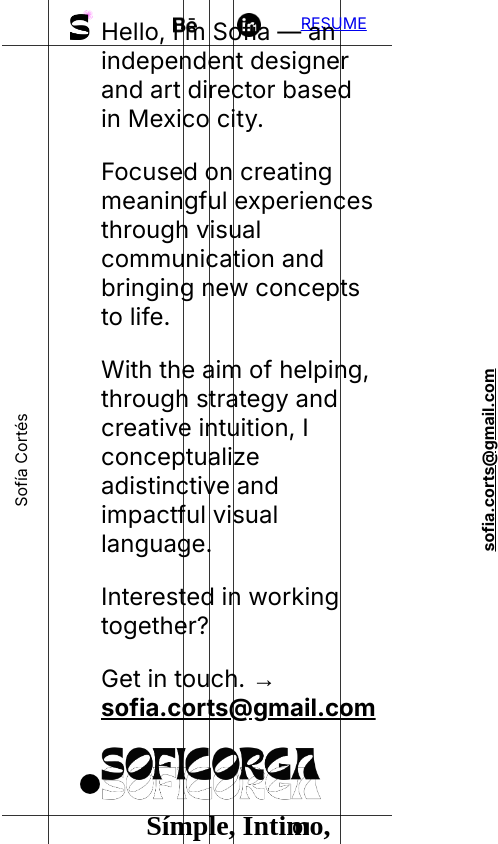
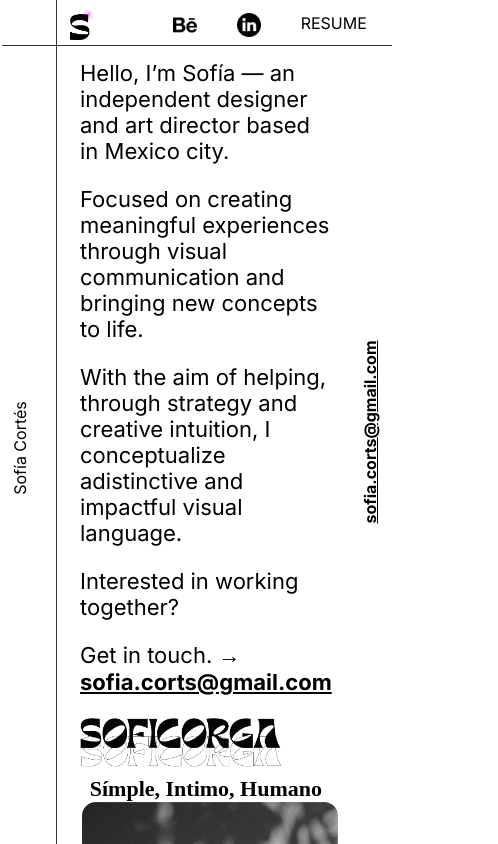
Before and after one commit to JesusWisord/sof-cv, a Next.js app: page / in a window 390 px wide. Shown: the top 844 px of the page, 498 px wide, since content can reach past the window. Built offline with nearby package versions, Linux system fonts and the light colour scheme.

Commit message:
fix: first mobile versions

```diff
--- a/src/styles/Home.module.css
+++ b/src/styles/Home.module.css
@@ -33,6 +33,10 @@
 }
 .header ul li{
   margin-right: 40px
+}
+.header ul li a{
+  text-decoration: none;
+  color: black;
 }
 .header figure, .header img, .header ul li{
   height: 100%;
@@ -108,3 +112,42 @@
   right: 80px;
   font-weight: bold;
 }
+
+@media screen and (max-width: 800px){
+  .main{
+    display: grid;
+    box-sizing: content-box;
+    grid-template-columns: 1fr;
+    margin: 50px 20px;
+    align-items: center;
+    justify-items: center;
+  }
+  .main > .email{
+    position: fixed;
+    top: 50%;
+    right: -80px;
+  }
+  .name{
+    position: fixed;
+    top: 50%;
+    left: -80px;
+  }
+  .dot, .page_number{
+    display: none;
+  }
+}
+
+@media screen and (max-width: 500px){
+  .main{
+    margin: 50px 0px;
+  }
+  .description{
+    font-size: 22px;
+  }
+  .bottom_text{
+    font-size: 22px;
+  }
+  .image{
+    width: 70%;
+  }
+}
--- a/src/styles/globals.css
+++ b/src/styles/globals.css
@@ -55,3 +55,14 @@ body{
    background-repeat: no-repeat;
   background-color: white;
 }
+
+@media screen and (max-width: 800px){
+  body{
+    background:
+     linear-gradient(rgba(0, 0, 0, 0.8),rgba(0, 0, 0, 0.8)) calc((0% + 56px) ) 0px / 1px 400%,
+     linear-gradient(rgba(0, 0, 0, 0.8),rgba(0, 0, 0, 0.8)) 2px calc((0% + 45px) ) / 100% 1px;
+    background-repeat: no-repeat;
+    background-position: fixed;
+    background-color: white;
+  }
+}
```
